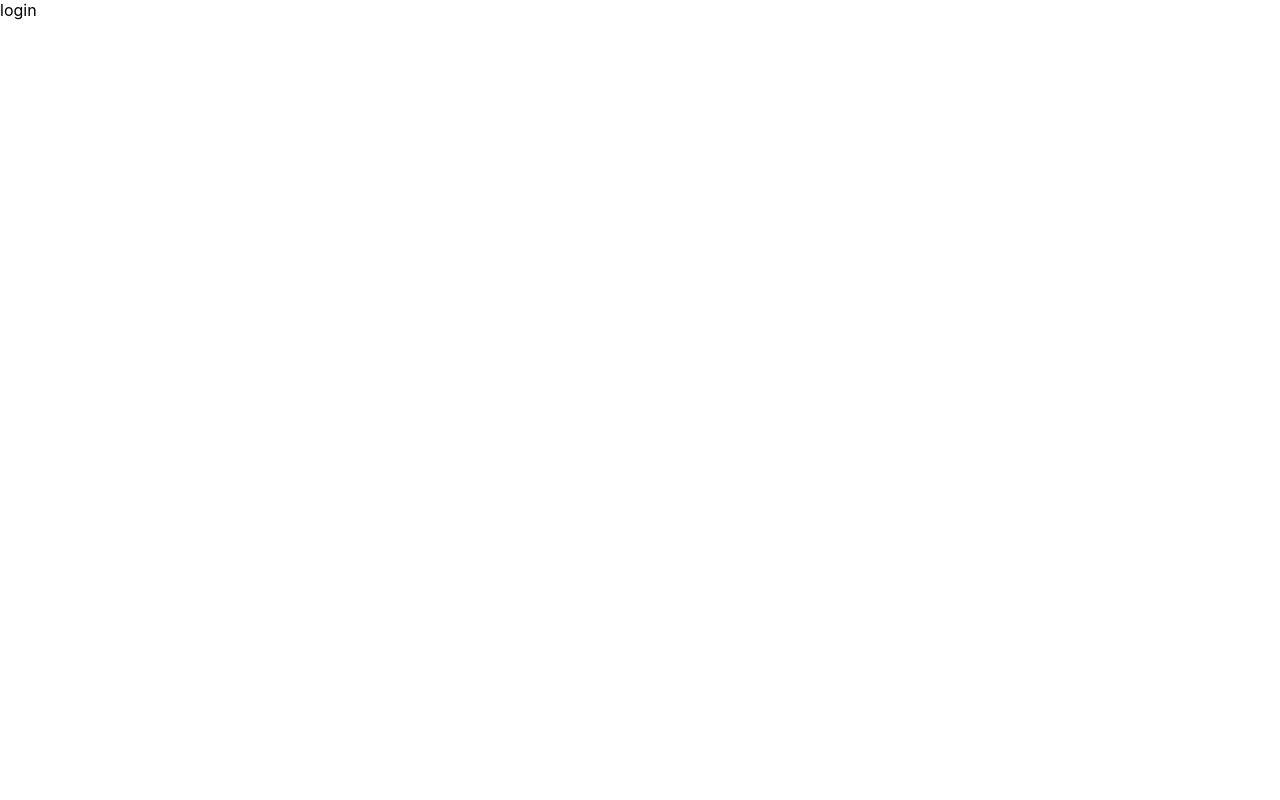
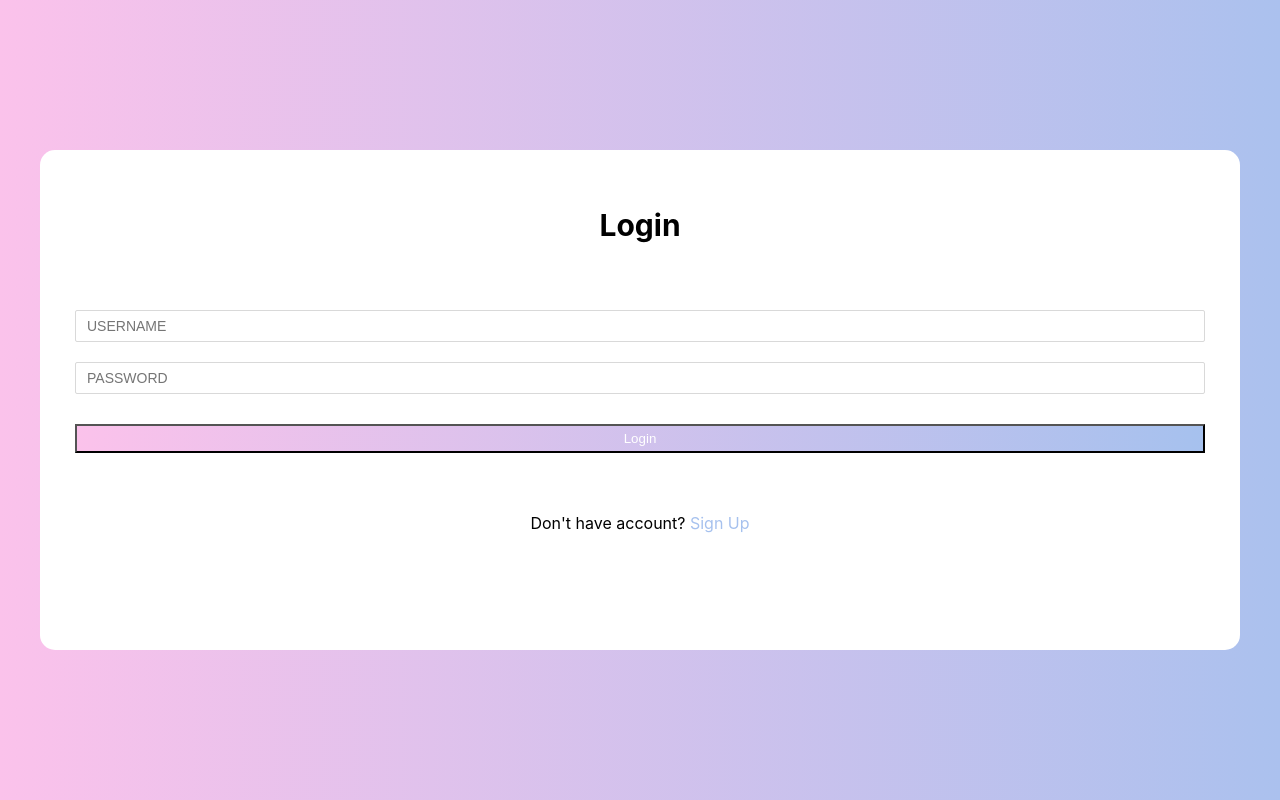
Before and after one commit to Saltro/ponds-mobile, a Next.js app: page /login in a window 1280 px wide. Built offline with nearby package versions, Linux system fonts and the light colour scheme.

Commit message:
feat: 初步完成login模块

```diff
--- a/src/components/baseUI/message/index.module.scss
+++ b/src/components/baseUI/message/index.module.scss
@@ -3,13 +3,11 @@ $info-color: #409EFF;
 $warning-color: #E6A23C;
 $error_color: #F56C6C;
 .message-container {
-  z-index: -1;
+  z-index: 9999;
   position: fixed;
   top: 0;
   left: 0;
-  right: 0;
-  bottom: 0;
-  height: 100%;
+  width: 100%;
   &>div {
     position: absolute;
     padding: 8px;
--- a/src/components/baseUI/message/index.tsx
+++ b/src/components/baseUI/message/index.tsx
@@ -4,7 +4,7 @@ import {
   ExclamationCircleOutlined,
   InfoCircleOutlined,
 } from '@ant-design/icons';
-import React, { useEffect, useState } from 'react';
+import React, { ReactElement, useCallback, useEffect, useState } from 'react';
 import ReactDOM from 'react-dom';
 import styles from './index.module.scss';
 
@@ -15,10 +15,11 @@ interface Props {
   type?: Type;
   duration?: number;
   top?: number;
+  remove: () => void;
 }
 
 // 单例标识变量
-let _comp: any = null;
+let _comp: ReactElement | null = null;
 
 // icon map
 const iconMap: any = {
@@ -29,19 +30,37 @@ const iconMap: any = {
 };
 
 const Message: React.FC<Props> = (props) => {
-  const { msg, type = 'success', duration = 3000, top = 18 } = props;
-  const [isShow, setShow] = useState(true);
+  const { msg, type = 'success', duration = 3000, top = 18, remove } = props;
+  const [isShow, setShow] = useState(false);
   const renderIcon = (type: string) => {
     return iconMap[type];
   };
+  const onClose = useCallback(() => {
+    setShow(false);
+    setTimeout(() => {
+      remove();
+    }, 200);
+  }, [remove]);
+  const onOpen = useCallback(
+    (duration: number) => {
+      let timer = setTimeout(() => {
+        setShow(true);
+      }, 10);
+      if (duration !== 0) {
+        setTimeout(() => {
+          onClose();
+        }, duration);
+      }
+    },
+    [onClose],
+  );
+
   useEffect(() => {
-    let timer = setTimeout(() => {
-      setShow(false);
-    }, duration);
-    return () => {
-      clearTimeout(timer);
-    };
-  }, [duration]);
+    onOpen(duration);
+    // return () => {
+    //   clearTimeout(timer);
+    // };
+  }, [duration, onOpen]);
   return (
     <div style={{ paddingTop: top + 'px' }}>
       {!!isShow && (
@@ -54,12 +73,26 @@ const Message: React.FC<Props> = (props) => {
   );
 };
 
+const removeComp = (container: HTMLElement) => {
+  ReactDOM.unmountComponentAtNode(container);
+  document.body.removeChild(container);
+};
+
 const dispatch = (msg: string, type: Type) => {
   // 单例模式
   return (function () {
     if (!_comp) {
-      _comp = <Message msg={msg} type={type} />;
       const container = document.createElement('div');
+      _comp = (
+        <Message
+          msg={msg}
+          type={type}
+          remove={() => {
+            removeComp(container);
+            _comp = null;
+          }}
+        />
+      );
       container.classList.add(styles['message-container']);
       document.body.appendChild(container);
       ReactDOM.render(_comp, container);
--- a/src/pages/login.tsx
+++ b/src/pages/login.tsx
@@ -1,12 +1,21 @@
 // import { Field, Form, FormStore } from '@/components/baseUI/Form';
 import message from '@/components/baseUI/message/index';
-import styles from '@/styles/Login.module.css';
-import { useEffect } from 'react';
+import Request from '@/request';
+// import { Icon } from '@/components/pageHeader/Header';
+import styles from '@/styles/Login.module.scss';
+import Link from 'next/link';
+import { useRouter } from 'next/router';
+import React, { useState } from 'react';
 
+const { login } = Request;
 const Login: React.FC = () => {
-  useEffect(() => {
-    message.success('hello world!');
-  }, []);
+  // const headerIcon: Icon = {
+  //   pos: 'left',
+  //   content: LeftOutlined,
+  // };
+  const router = useRouter();
+  const [username, setUsername] = useState('');
+  const [pwd, setPwd] = useState('');
   // const defaultVals = {
   //   username: '',
   //   password: '',
@@ -20,10 +29,58 @@ const Login: React.FC = () => {
   //   },
   // };
   // const loginFormRef = useRef(new FormStore(defaultVals, {}));
-  const handleLogin = () => {
-    console.log('登录提交');
+  const handleUsername = (e: React.ChangeEvent<HTMLInputElement>) => {
+    setUsername(e.target.value);
   };
-  return <div className={styles.container}>login</div>;
+  const handlePwd = (e: React.ChangeEvent<HTMLInputElement>) => {
+    setPwd(e.target.value);
+  };
+  const handleLogin = async () => {
+    const res = await login(username, pwd);
+
+    if (res.data && res.data.code === 200) {
+      const { access_token, refresh_token } = res.data.data;
+      localStorage.setItem('access_token', access_token);
+      localStorage.setItem('refresh_token', refresh_token);
+      message.success('登录成功');
+      router.push('/');
+    } else {
+      message.error(res.data.message);
+    }
+  };
+  return (
+    <div className={styles.container}>
+      {/* <Header title="账号登录" icon={headerIcon} /> */}
+      <div className={styles['login-wrapper']}>
+        <div className={styles['header']}>Login</div>
+        <div className={styles['form-wrapper']}>
+          <input
+            type="text"
+            name="username"
+            value={username}
+            onChange={handleUsername}
+            placeholder="username"
+            className={styles['input-item']}
+          />
+          <input
+            type="password"
+            name="password"
+            value={pwd}
+            onChange={handlePwd}
+            placeholder="password"
+            className={styles['input-item']}
+          />
+          <button onClick={handleLogin} className={styles.btn}>
+            Login
+          </button>
+        </div>
+        <div className={styles.msg}>
+          <span>Don&apos;t have account? </span>
+          <Link href="/register">Sign Up</Link>
+        </div>
+      </div>
+    </div>
+  );
 };
 
 export default Login;
--- /dev/null
+++ b/src/pages/register.tsx
@@ -0,0 +1,5 @@
+const Register: React.FC = () => {
+  return <div>register</div>;
+};
+
+export default Register;
--- a/src/request/instance.ts
+++ b/src/request/instance.ts
@@ -1,6 +1,6 @@
 import axios from 'axios';
 
-const baseURL = 'http://localhost:3000/';
+const baseURL = 'http://localhost:3001/';
 
 export default axios.create({
   baseURL: baseURL,
--- a/src/request/user.ts
+++ b/src/request/user.ts
@@ -1,7 +1,8 @@
 import instance from './instance';
 
 interface IUserInfoWithToken extends IUserInfo {
-  token: string;
+  access_token: string;
+  refresh_token: string;
 }
 
 const login = (username: string, password: string) => {
--- a/src/styles/Login.module.css
+++ /dev/null
@@ -1,4 +0,0 @@
-.container {
-  /* background-color: red; */
-  font-size: 16px;
-}
--- /dev/null
+++ b/src/styles/Login.module.scss
@@ -0,0 +1,78 @@
+.container {
+  // height: 100%;
+  position: fixed;
+  top: 0;
+  left: 0;
+  right: 0;
+  bottom: 0;
+  background-image: linear-gradient(to right, #fbc2eb, #abc1ee);
+  padding: 0 40px;
+  .login-wrapper {
+    background-color: #fff;
+    // width: 250px;
+    height: 500px;
+    padding: 0 25px;
+    position: relative;
+    left: 50%;
+    border-radius: 15px;
+    top: 50%;
+    transform: translate(-50%, -50%);
+    .header {
+      font-size: 30px;
+      font-weight: bold;
+      text-align: center;
+      line-height: 150px;
+    }
+    .form-wrapper {
+      display: block;
+      width: 100%;
+      margin-bottom: 20px;
+      border: none;
+      padding: 10px;
+      // border-bottom: 2px solid rgb(128, 125, 125);
+      font-size: 15px;
+      outline: none;
+      .input-item {
+        box-sizing: border-box;
+        margin: 0 0 20px;
+        padding: 0;
+        font-variant: tabular-nums;
+        list-style: none;
+        font-feature-settings: 'tnum';
+        position: relative;
+        display: inline-block;
+        width: 100%;
+        min-width: 0;
+        padding: 4px 11px;
+        color: rgba(0, 0, 0, 0.85);
+        font-size: 14px;
+        line-height: 1.5715;
+        background-color: #fff;
+        background-image: none;
+        border: 1px solid #d9d9d9;
+        border-radius: 2px;
+        transition: all 0.3s;
+        &::placeholder {
+          text-transform: uppercase;
+        }
+      }
+      .btn {
+        display: inline-block;
+        width: 100%;
+        text-align: center;
+        padding: 5px;
+        margin-top: 10px;
+        background-image: linear-gradient(to right, #fbc2eb, #a6c1ee);
+        color: #fff;
+      }
+    }
+    .msg {
+      text-align: center;
+      line-height: 80px;
+      a {
+        text-decoration: none;
+        color: #a6c1ee;
+      }
+    }
+  }
+}
--- a/src/typings/index.d.ts
+++ b/src/typings/index.d.ts
@@ -1,5 +1,5 @@
 declare interface ResponseBody<T = any> {
   code: number;
-  msg: string;
+  message: string;
   data: T;
 }
```
